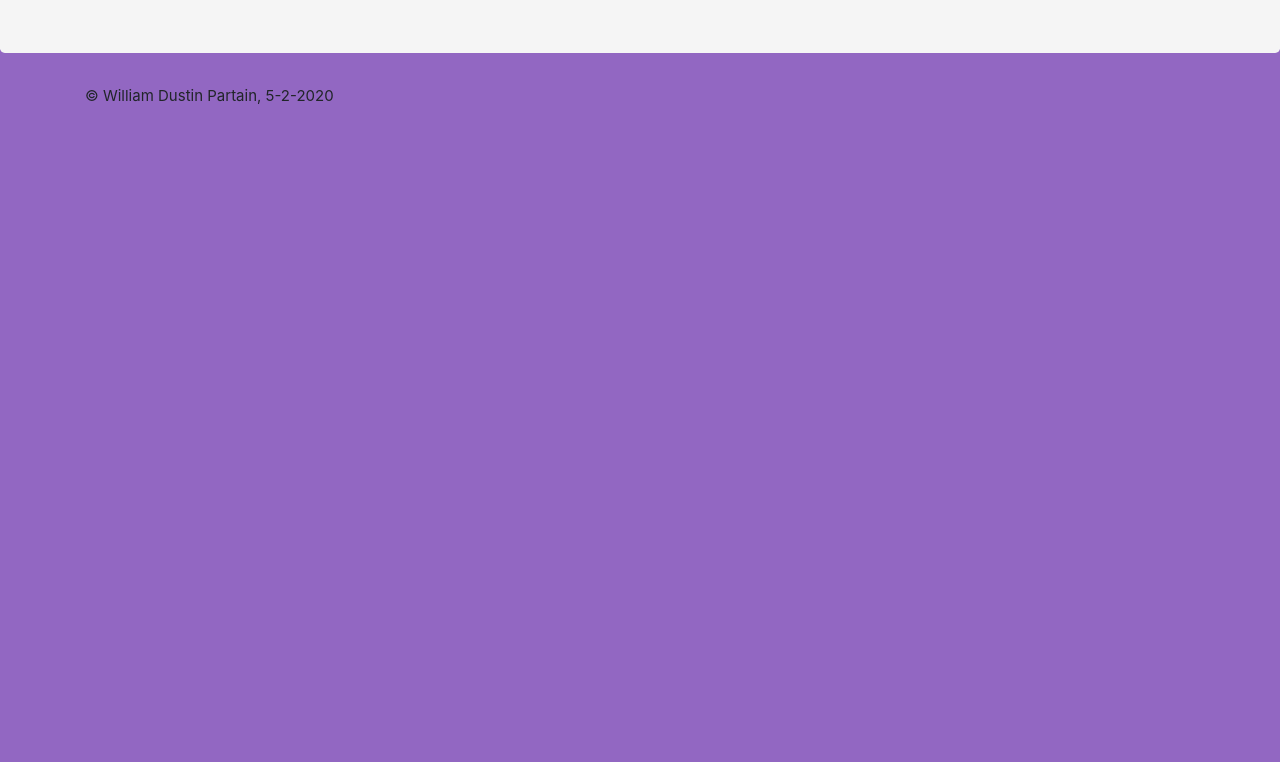
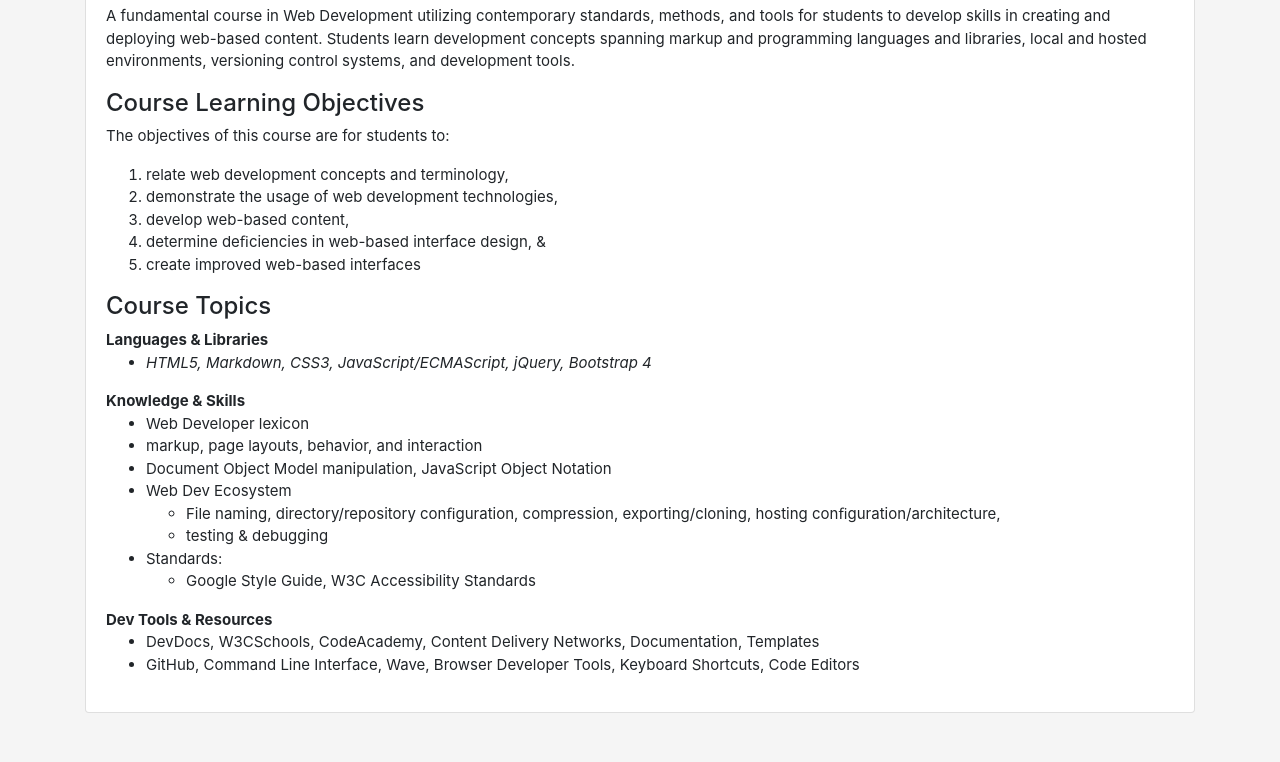
Before and after one commit to Close-to-Perish/Dev-Final, a plain HTML site: page index.html in a window 1280 px wide. Shown: the part 223-985 px from the top of the page. Before the commit the page ends 800 px from the top, so only its background shows below. Drawn offline with nearby package versions, Linux system fonts and the light colour scheme.

Commit message:
Add files via upload

```diff
--- a/data/info.json
+++ b/data/info.json
@@ -1,30 +1,30 @@
 {
     "pageData": [
 	    {
-		"aheader": "Course Syllabus, Spring 2020",
-                "sum": "Course Summary",
-		"uno": "Course Detail",
-		"uno1": "Name		Web Development",
-		"uno2": "Number		CIS 376",
-		"uno3": "Section	01",
-		"uno4": "Term		Spring 2020",
-		"uno5": "CRN		20947",
-		"uno6": "Delivery	Traditional classroom (Now online cuz Covid-19)",
-		"uno7": "Homepage	una.instructuer.com",
-		"dos": "Class Meetings  Spring 2020",
-		"dos1": "Days		11am-12pm",
-		"dos2": "Times		Tuesdays & Thursdays",
-		"dos3": "Room		Keller #220",
-		"tres": "Course Instructor",
-		"tres1": "Instructor	Barry A. Cumbie, Ph.D.",
-		"tres2": "		Associate Professor, Department of Computer Science & Information Systems",
-		"tres3": "Salutation	Dr. Cumbie or Professor Cumbie",
-		"tres4": "Phone		(256) 765-4783",
-		"tres5": "Email		bcumbie@una.edu",
-		"tres6": "Office	Keller #249",
-		"tres7": "Office Hours	Tuesdays & Thursdays, 12pm-3pm ",
-		"cuatro": "Course Description",
-		"cuatro1": "A  fundamental  course  in  Web  Development  utilizing  contemporary  standards,  methods,  and tools  for  students  to  develop  skills  in  creating  and  deploying  web-based  content. Students learn development concepts spanning markup and programming languages and libraries, local and hosted environments, versioning control systems, and development tools.",
+		"dheader": "Course Description",
+        "desc": "A fundamental course in Web Development utilizing contemporary standards, methods, and tools for students to develop skills in creating and deploying web-based content. Students learn development concepts spanning markup and programming languages and libraries, local and hosted environments, versioning control systems, and development tools. ",
+		"objheader": "Course Learning Objectives",
+		"obj": "The objectives of this course are for students to:",
+		"one": "relate web development concepts and terminology,",
+		"two": "demonstrate the usage of web development technologies,",
+		"three": "develop web-based content,",
+		"four": "determine deﬁciencies in web-based interface design, & ",
+		"five": "create improved web-based interfaces",
+		"topheader": "Course Topics",
+		"ll": "Languages & Libraries",
+		"list": "HTML5, Markdown, CSS3, JavaScript/ECMAScript, jQuery, Bootstrap 4",
+		"ks": "Knowledge & Skills",
+		"ksone": "Web Developer lexicon",
+		"kstwo": "markup, page layouts, behavior, and interaction",
+		"ksthree": "Document Object Model manipulation, JavaScript Object Notation",
+		"ksfour": "Web Dev Ecosystem",
+		"indentone": "File naming, directory/repository conﬁguration, compression, exporting/cloning, hosting conﬁguration/architecture, ",
+		"indenttwo": "testing & debugging",
+		"ksfive": "Standards:",
+		"indentthree": "Google Style Guide, W3C Accessibility Standards",
+		"devheader": "Dev Tools & Resources",
+		"trone": "DevDocs, W3CSchools, CodeAcademy, Content Delivery Networks, Documentation, Templates",
+		"trtwo": "GitHub, Command Line Interface, Wave, Browser Developer Tools, Keyboard Shortcuts, Code Editors"
 	    }
 	]
 }
--- a/index.html
+++ b/index.html
@@ -36,7 +36,7 @@
 
     <div class="jumbotron">
       <div class="container">
-        <h1 class="display-5">Web Development</h1>
+        <h1 class="display-5">CIS 376 Web Development</h1>
 	<div class="card">
 	<div class="card-body">
 	<h2 class="card-title"><b>General Course Information</b></h2>
--- a/scripts/script.js
+++ b/scripts/script.js
@@ -12,36 +12,44 @@ xhr.onload = function() {
 
 	//for loop throughout content
     for (var i = 0; i < responseObject.pageData.length; i++) {
-		newMaterial += '<h4>' + responseObject.pageData[i].aheader + '</h4>';
-                newMaterial += '<h5><u>' + responseObject.pageData[i].sum + '</u></h5>';
-		newMaterial += '<h4>' + responseObject.pageData[i].uno + '</h4>';
-		newMaterial += '<p>' + responseObject.pageData[i].uno1 + '</p>';
-		newMaterial += '<li>' + responseObject.pageData[i].uno2 + '</li>';
-		newMaterial += '<li>' + responseObject.pageData[i].uno3 + '</li>';
-		newMaterial += '<li>' + responseObject.pageData[i].uno4 + '</li>';
-		newMaterial += '<li>' + responseObject.pageData[i].uno5 + '</li>';
-		newMaterial += '<li>' + responseObject.pageData[i].uno6 + '</li>';
-		newMaterial += '<h4>' + responseObject.pageData[i].uno7 + '</h4>';
-		newMaterial += '<b>' + responseObject.pageData[i].uno7 + '</b>';
-		newMaterial += '<li><i>' + responseObject.pageData[i].dos + '</i></li>';
-		newMaterial += '<b>' + responseObject.pageData[i].dos1 + '</b>';
-		newMaterial += '<li>' + responseObject.pageData[i].dos2 + '</li>';
-		newMaterial += '<li>' + responseObject.pageData[i].dos3 + '</li>';
-		newMaterial += '<li>' + responseObject.pageData[i].tres + '</li>';
-		newMaterial += '<li>' + responseObject.pageData[i].tres1 + '</li>';
-		newMaterial += '<li>' + responseObject.pageData[i].tres2 + '</li>';
-		newMaterial += '<li>' + responseObject.pageData[i].tres3 + '</li>';
-		newMaterial += '<li>' + responseObject.pageData[i].tres4 + '</li>';
-		newMaterial += '<li>' + responseObject.pageData[i].tres5 + '</li>';
-		newMaterial += '<b>' + responseObject.pageData[i].tres6 + '</b>';
-		newMaterial += '<li>' + responseObject.pageData[i].tres7 + '</li>';
-		newMaterial += '<li>' + responseObject.pageData[i].cuatro + '</li>';
-		newMaterial += '<li>' + responseObject.pageData[i].cuatro1 + '</li>';
-	        newMaterial += '<li>' + responseObject.pageData[i].cuatro + '</li>';
-	    	newMaterial += '<li>' + responseObject.pageData[i].cuatro + '</li>';
-	    	newMaterial += '<li>' + responseObject.pageData[i].cuatro + '</li>';
-	    	newMaterial += '<li>' + responseObject.pageData[i].cuatro + '</li>';
-	    	newMaterial += '<li>' + responseObject.pageData[i].cuatro + '</li>';
+        newMaterial += '<div class="desc">';
+		newMaterial += '<h4>' + responseObject.pageData[i].dheader + '</h4>';
+        newMaterial += '<p>' + responseObject.pageData[i].desc + '</p>';
+		newMaterial += '<h4>' + responseObject.pageData[i].objheader + '</h4>';
+		newMaterial += '<p>' + responseObject.pageData[i].obj + '</p>';
+		newMaterial += '<ol>';
+		newMaterial += '<li>' + responseObject.pageData[i].one + '</li>';
+		newMaterial += '<li>' + responseObject.pageData[i].two + '</li>';
+		newMaterial += '<li>' + responseObject.pageData[i].three + '</li>';
+		newMaterial += '<li>' + responseObject.pageData[i].four + '</li>';
+		newMaterial += '<li>' + responseObject.pageData[i].five + '</li>';
+		newMaterial += '</ol>';
+		newMaterial += '<h4>' + responseObject.pageData[i].topheader + '</h4>';
+		newMaterial += '<b>' + responseObject.pageData[i].ll + '</b>';
+		newMaterial += '<ul>';
+		newMaterial += '<li><i>' + responseObject.pageData[i].list + '</i></li>';
+		newMaterial += '</ul>';
+		newMaterial += '<b>' + responseObject.pageData[i].ks + '</b>';
+		newMaterial += '<ul>';
+		newMaterial += '<li>' + responseObject.pageData[i].ksone + '</li>';
+		newMaterial += '<li>' + responseObject.pageData[i].kstwo + '</li>';
+		newMaterial += '<li>' + responseObject.pageData[i].ksthree + '</li>';
+		newMaterial += '<li>' + responseObject.pageData[i].ksfour + '</li>';
+		newMaterial += '<ul>';
+		newMaterial += '<li>' + responseObject.pageData[i].indentone + '</li>';
+		newMaterial += '<li>' + responseObject.pageData[i].indenttwo + '</li>';
+		newMaterial += '</ul>';
+		newMaterial += '<li>' + responseObject.pageData[i].ksfive + '</li>';
+		newMaterial += '<ul>';
+		newMaterial += '<li>' + responseObject.pageData[i].indentthree + '</li>';
+		newMaterial += '</ul>';
+		newMaterial += '</ul>';
+		newMaterial += '<b>' + responseObject.pageData[i].devheader + '</b>';
+		newMaterial += '<ul>';
+		newMaterial += '<li>' + responseObject.pageData[i].trone + '</li>';
+		newMaterial += '<li>' + responseObject.pageData[i].trtwo + '</li>';
+		newMaterial += '</ul>';
+        newMaterial += '</div>';
     }
 
 
```
